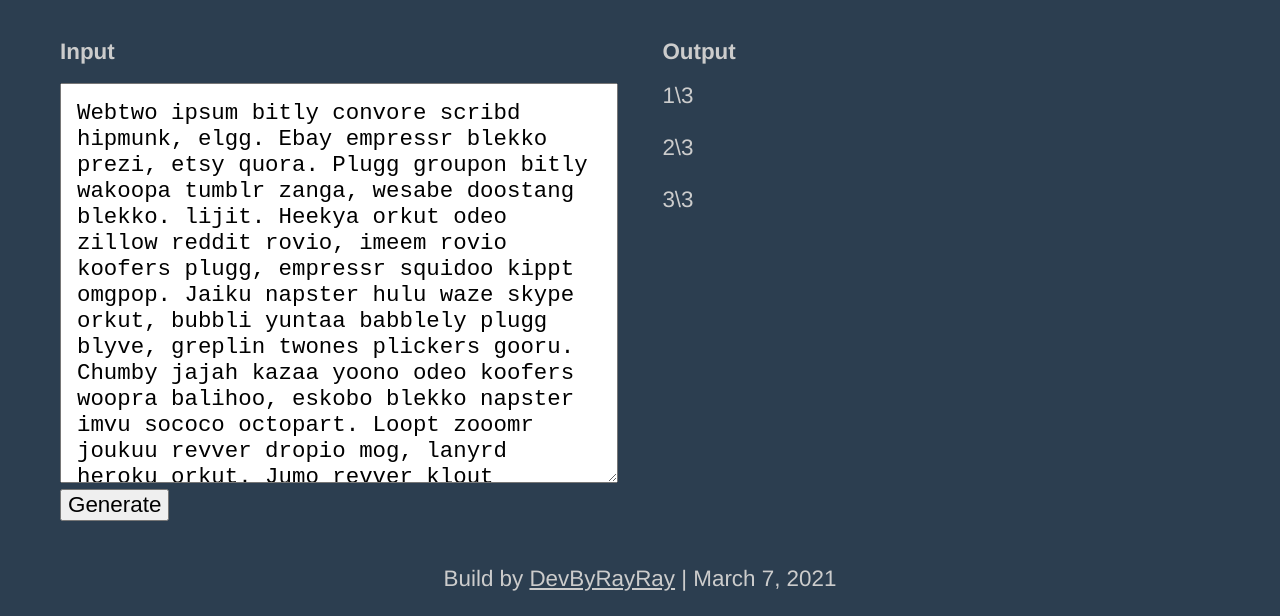
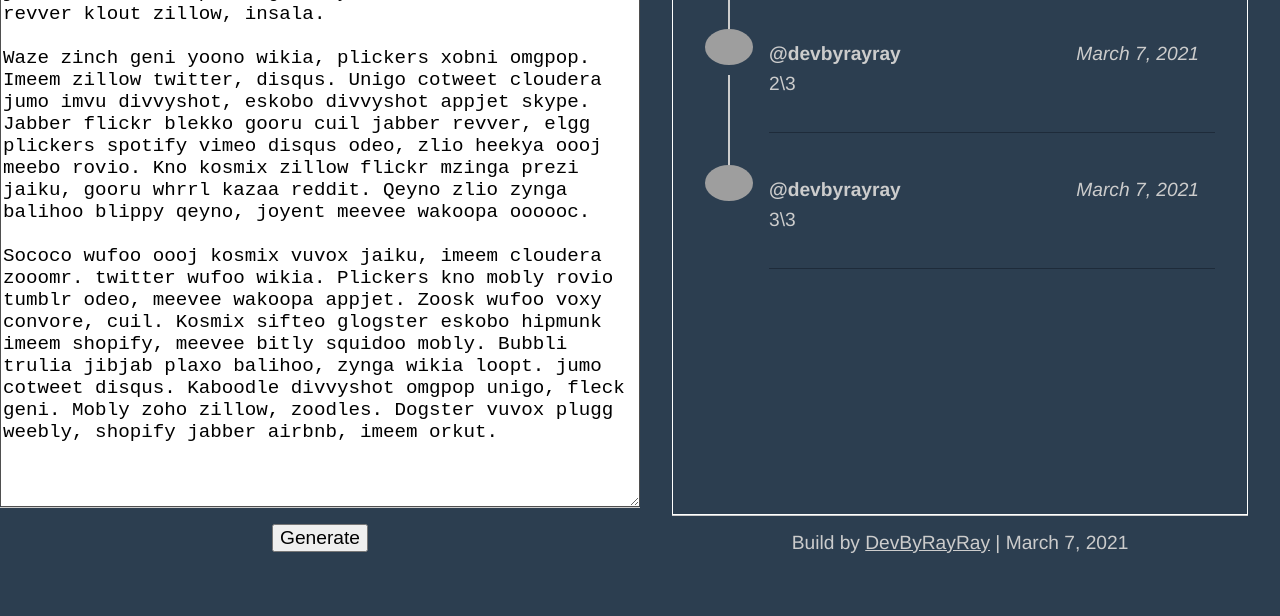
Before and after one commit to DevByRayRay/large-text-to-tweets, a website built with Vite: page index.html in a window 1280 px wide. Shown: the part 220-836 px from the top of the page. After the commit the page ends 800 px from the top, so only its background shows below. Built offline with nearby package versions, Linux system fonts and the light colour scheme; grey boxes are pictures that could not be loaded; what twitter-splitter would draw is missing.

Commit message:
Added tweet styling

```diff
--- a/index.html
+++ b/index.html
@@ -9,24 +9,22 @@
   <body>
     <div id="app">
       <div class="container">
-        <header class="header">
-          <h1>Large Text To Tweets</h1>
-        </header>
-        <div class="column">
-          <h2>Input</h2>
+        <div class="column column--input">
           <textarea name="inputText" id="inputText" cols="" rows="" class="input"></textarea>
-          <footer>
+          <footer class="footer">
             <button id="generate">Generate</button>
           </footer>
         </div>
-        <div class="column">
-          <h2>Output</h2>
+        <div class="column column--output">
+          <header class="header">
+            <h1>Large Text To Tweets</h1>
+          </header>
           <div id="output"></div>
+          <footer class="footer">
+            Build by <a href="https://byrayray.dev" target="_blank" title="DevByRayRay">DevByRayRay</a> | <span id="date"></span>
+          </footer>
         </div>
 
-        <footer class="footer">
-          Build by <a href="https://byrayray.dev" target="_blank" title="DevByRayRay">DevByRayRay</a> | <span id="date"></span>
-        </footer>
       </div>
     </div>
     <script type="module" src="/main.ts"></script>
--- a/main.ts
+++ b/main.ts
@@ -6,7 +6,9 @@
 const generate : HTMLDivElement = document.querySelector('#generate')
 const date : HTMLSpanElement = document.querySelector('#date')
 
-date.innerText = new Intl.DateTimeFormat('en-US', {day: 'numeric', month: 'long', year:  'numeric'}).format(new Date())
+const today = new Intl.DateTimeFormat('en-US', {day: 'numeric', month: 'long', year:  'numeric'}).format(new Date())
+
+date.innerText = today
 
 const text = `Webtwo ipsum bitly convore scribd hipmunk, elgg. Ebay empressr blekko prezi, etsy quora. Plugg groupon bitly wakoopa tumblr zanga, wesabe doostang blekko. lijit. Heekya orkut odeo zillow reddit rovio, imeem rovio koofers plugg, empressr squidoo kippt omgpop. Jaiku napster hulu waze skype orkut, bubbli yuntaa babblely plugg blyve, greplin twones plickers gooru. Chumby jajah kazaa yoono odeo koofers woopra balihoo, eskobo blekko napster imvu sococo octopart. Loopt zooomr joukuu revver dropio mog, lanyrd heroku orkut. Jumo revver klout zillow, insala.
 
@@ -25,7 +27,6 @@
     console.log('item: ', item)
     return item.length > 0
   })
-  console.log("🚀 ~ file: main.ts ~ line 21 ~ filtered ~ filtered", filtered)
 
   const split = filtered.map((string) => tweetSplitter(string, 276, ''))
 
@@ -33,18 +34,48 @@
 
   console.log('flat: ', flat)
 
-  flat.forEach((string, index) => {
-    let newStr = ''
-    console.log('tweets: ', string)
-    newStr += `${index + 1}${'\\'}${flat.length} ${string} \n\n`
-    tweets += newStr
-  })
+  flat.forEach((string, index) => createTweetElement(flat, string, index))
+})
 
-  const txt = document.createTextNode(tweets)
+const username = '@devbyrayray'
 
-  outputTxt.appendChild(txt)
+function createTweetElement(arr, string, index) {
+  const tweetEl = document.createElement('div')
+  tweetEl.className = 'tweet'
 
-})
+  const tweetHeader = document.createElement('div')
+  tweetHeader.className = 'tweet__header'
+
+  const tweetUserEl = document.createElement('strong')
+  const tweetDateEl = document.createElement('em')
+
+  const tweetUser = document.createTextNode(username)
+  const tweetDate = document.createTextNode(today)
+  tweetUserEl.appendChild(tweetUser)
+  tweetDateEl.appendChild(tweetDate)
+
+  tweetHeader.appendChild(tweetUserEl)
+  tweetHeader.appendChild(tweetDateEl)
+
+  const tweetContentEl = document.createElement('div')
+  tweetContentEl.className = 'tweet__content'
+
+  const tweetProfile = document.createElement('img')
+  tweetProfile.className = 'tweet__profile'
+  tweetProfile.src = 'https://pbs.twimg.com/profile_images/1366726728345915392/hzK0Vj4Z_400x400.jpg'
+  tweetProfile.loading = 'lazy'
+
+  const newStr = `${index + 1}${'\\'}${arr.length} ${string}`
+  const tweetTxt = document.createTextNode(newStr)
+
+
+
+  tweetContentEl.appendChild(tweetHeader)
+  tweetContentEl.appendChild(tweetTxt)
+  tweetEl.appendChild(tweetProfile)
+  tweetEl.appendChild(tweetContentEl)
+  outputTxt.appendChild(tweetEl)
+}
 
 inputTxt.value = text
 
--- a/package.json
+++ b/package.json
@@ -4,7 +4,8 @@
   "scripts": {
     "dev": "vite",
     "build": "vite build",
-    "serve": "vite preview"
+    "serve": "vite preview",
+    "serve:build" : "http-server dist"
   },
   "devDependencies": {
     "vite": "^2.0.5"
--- a/style.css
+++ b/style.css
@@ -1,5 +1,8 @@
+body {
+	margin: 0;
+}
 body * {
-  font-size: 1.4rem;
+	font-size: 1.2rem;
 }
 
 body {
@@ -17,39 +20,94 @@
 	font-family: Avenir, Helvetica, Arial, sans-serif;
 	-webkit-font-smoothing: antialiased;
 	-moz-osx-font-smoothing: grayscale;
-  margin-top: 60px;
 }
 
 .container {
 	display: grid;
 	width: 100%;
-  max-width: 1160px;
-  padding: 1rem;
-  height: auto;
+	height: 100vh;
 	margin: 0 auto;
-  grid-template-columns: 1fr 1fr;
-  gap: 2em;
+	grid-template-columns: 4fr 4fr;
+	overflow: hidden;
 }
 
-.header, .footer {
-  grid-column: 1/3;
+.header,
+.footer {
 	text-align: center;
 }
+.header {
+}
+.footer {
+	padding: 1rem;
+	border-top: 1px solid #ccc;
+}
 h1 {
-  font-size: 3rem;
+	font-size: 2rem;
 }
-
+.column {
+	display: grid;
+	grid-template-rows: 1fr 10fr 1fr;
+	grid-template-columns: 1fr;
+}
+.column--input {
+	grid-template-rows: 10fr 1fr;
+}
+.column--output {
+	padding: 0 2rem;
+	overflow: auto;
+}
 .column textarea {
 	width: 100%;
 	max-width: 100%;
 	min-width: 100%;
 	height: auto;
-  min-height: 400px;
-  max-height: 600px;
-  padding: 1rem;
 	box-sizing: border-box;
 }
 
 #output {
 	white-space: break-spaces;
+	padding: 2rem;
+	border: 1px solid #fff;
 }
+
+.tweet {
+	display: grid;
+	grid-template-columns: 48px 1fr;
+	gap: 1rem;
+	margin-bottom: 2rem;
+}
+
+.tweet__profile {
+	max-width: 100%;
+	border-radius: 50%;
+}
+.tweet__content {
+	padding-top: 0.6rem;
+	padding-bottom: 2rem;
+	line-height: 1.6em;
+	position: relative;
+	border-bottom: 1px solid #1e2b3a;
+}
+.tweet__header {
+	display: flex;
+	justify-content: space-between;
+}
+.tweet__header em {
+	margin-right: 1rem;
+}
+
+.tweet__content:before {
+	content: '';
+	display: block;
+	background: #ccc;
+	width: 2px;
+	height: 100%;
+	position: absolute;
+	top: 46px;
+	left: -41px;
+	z-index: -1;
+}
+
+.tweet:last-child .tweet__content:before {
+	height: 0;
+}
```
Lines whose indentation alone changed are shown as unchanged.
